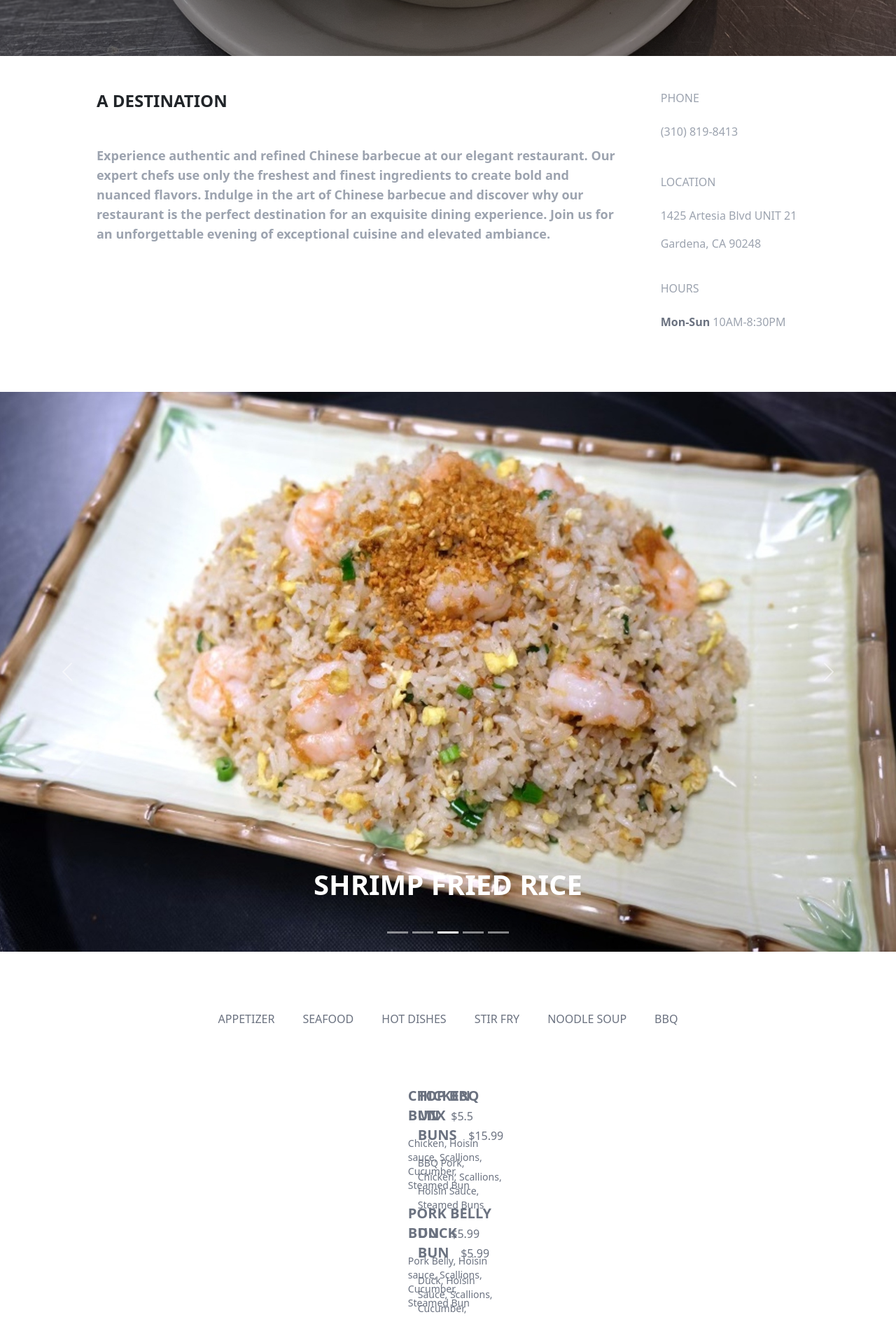
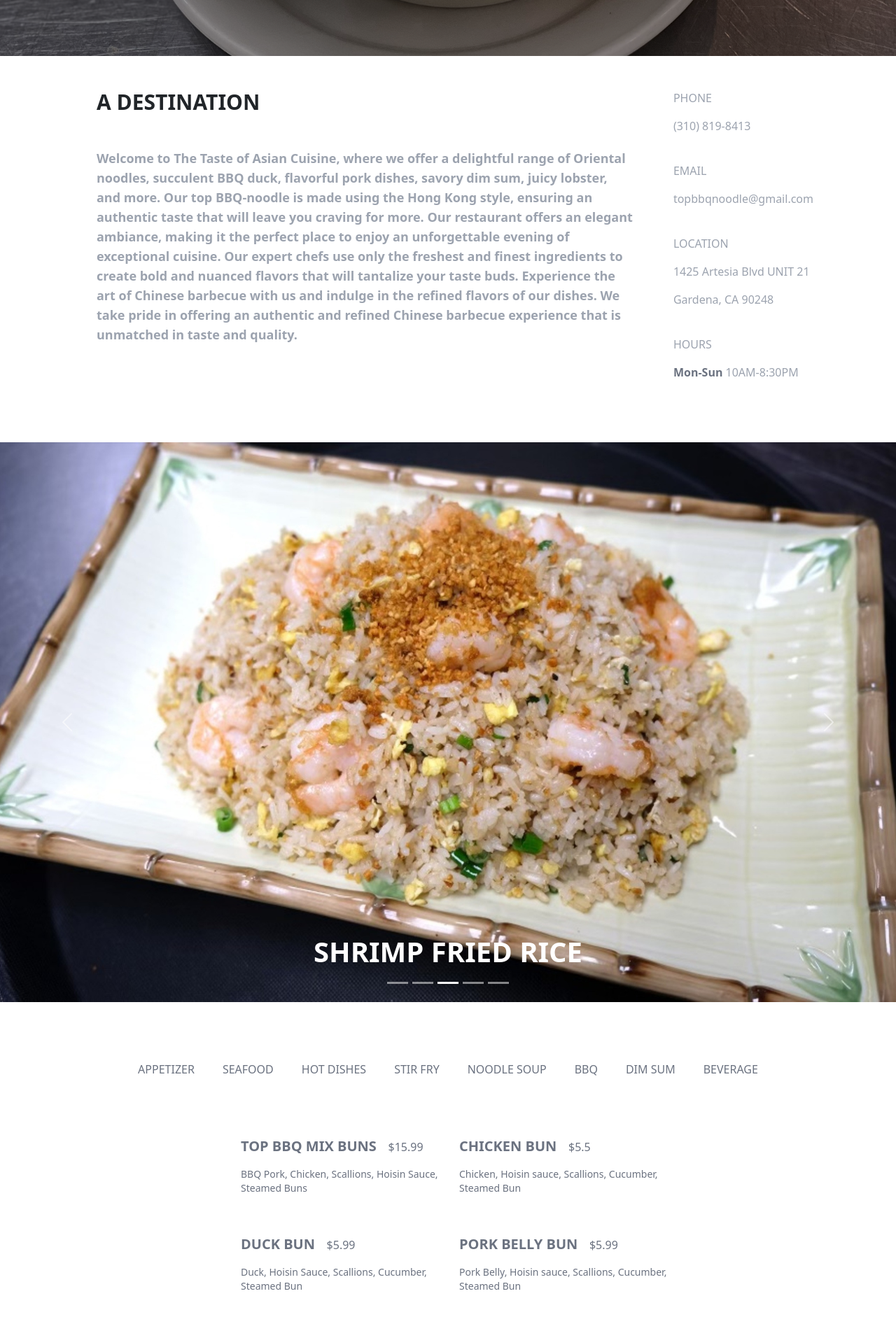
Before and after one commit to andy-phu/Top-BBQ-Noodle, a React (Create React App) app: page / in a window 1280 px wide. Shown: the part 720-2602 px from the top of the page at 70% size. Built offline with nearby package versions, Linux system fonts and the light colour scheme.

Commit message:
footer done

```diff
--- a/src/App.js
+++ b/src/App.js
@@ -4,6 +4,8 @@ import Hero from './components/Hero';
 import Description from './components/Description'
 import PhotoGallery from './components/PhotoGallery';
 import Menu from './components/Menu';
+import Footer from './components/Footer';
+import BotFooter from './components/botFooter';
 
 function App() {
   return (
@@ -13,6 +15,8 @@ function App() {
       <Description />
       <PhotoGallery/>
       <Menu/>
+      <Footer/>
+      <BotFooter/>
     </div>
   );
 }
--- a/src/components/Description.jsx
+++ b/src/components/Description.jsx
@@ -5,21 +5,29 @@ const Description = () => {
         <div className='py-12 flex items-center w-screen justify-center text-2xl' id='restaurant'>
             <div className='flex flex-col ml-5 sm:flex-row sm:max-w-5xl justify-center text-base '>
                 <div className='text-lg flex grow-2 flex-col pr-14 font-bold '>
-                    <h1 className=' font-bold pb-10 text-2xl ' >A DESTINATION</h1>
-                    <p className='text-gray-400 font-bold pb-6'> Experience authentic and refined Chinese barbecue at our elegant restaurant. Our expert chefs use only the freshest and finest ingredients to create bold and nuanced flavors. Indulge in the art of Chinese barbecue and discover why our restaurant is the perfect destination for an exquisite dining experience. Join us for an unforgettable evening of exceptional cuisine and elevated ambiance.</p>
+                    <h1 className=' font-bold pb-10 text-3xl' >A DESTINATION</h1>
+                    <p className='text-gray-400 font-bold pb-6'> Welcome to The Taste of Asian Cuisine, where we offer a delightful range of Oriental noodles, succulent BBQ duck, flavorful pork dishes, savory dim sum, juicy lobster, and more. Our top BBQ-noodle is made using the Hong Kong style, ensuring an authentic taste that will leave you craving for more.
+
+Our restaurant offers an elegant ambiance, making it the perfect place to enjoy an unforgettable evening of exceptional cuisine. Our expert chefs use only the freshest and finest ingredients to create bold and nuanced flavors that will tantalize your taste buds.
+
+Experience the art of Chinese barbecue with us and indulge in the refined flavors of our dishes. We take pride in offering an authentic and refined Chinese barbecue experience that is unmatched in taste and quality.</p>
                 </div>
                 <div className=' flex grow flex-col w-full text-gray-400 '>
-                    <div  className='pb-8'>
-                        <p className='pb-2'>PHONE</p>
+                    <div  className='pb-4'>
+                        <p className=''>PHONE</p>
                         <p>(310) 819-8413</p>
                     </div>
+                    <div  className='pb-4'>
+                        <p className=''>EMAIL</p>
+                        <p>topbbqnoodle@gmail.com</p>
+                    </div>
                     <div className='pb-4'>
-                        <p className='pb-2'>LOCATION</p>
+                        <p className=''>LOCATION</p>
                         <p> 1425 Artesia Blvd UNIT 21</p>
                         <p>Gardena, CA 90248</p>
                     </div>
                     <div className='pb-4'>
-                        <p className='pb-2' >HOURS</p>
+                        <p className='' >HOURS</p>
                         <p> <span className=' font-bold text-gray-500'> Mon-Sun</span> 10AM-8:30PM</p>
                     </div>
                 </div>
--- a/src/components/Menu.jsx
+++ b/src/components/Menu.jsx
@@ -10,7 +10,9 @@ const Menu = (props) => {
         "hot dishes": "hotDishes-section",
         "stir fry": "stirFry-section",
         "noodle soup": "noodleSoup-section",
-        "bbq" : "bbq-section"
+        "bbq" : "bbq-section",
+        "dim sum": "dimsum-section",
+        "beverage" : "beverage-section"
     };
 
     const menuData ={
@@ -24,7 +26,7 @@ const Menu = (props) => {
         ],
         "seafood":[
             { name: "HOUSE SPECIAL LOBSTER", price: "MP", ingredients: "Lobster, Ginger, Scallions, Garlic, Soy Sauce"},
-            { name: "PAN FRIED CHILE CODE FISH", price: 31.99, ingredients:  "Cod Fish, Chili Peppers, Soy Sauce, Ginger, Garlic"},
+            { name: "PAN FRIED CHILE COD FISH", price: 31.99, ingredients:  "Cod Fish, Chili Peppers, Soy Sauce, Ginger, Garlic"},
             { name: "BRAISED SHRIMP WITH MAGGI SAUCE", price: 25.99, ingredients: "Shrimp, Maggi Sauce, Garlic, Soy Sauce, Sugar"},
             { name: "SALT AND PEPPER SHRIMP", price: 25.99, ingredients: "Shrimp, Salt, Black Pepper, Garlic, Scallions"},
             { name: "WALNUT SHRIMP", price: 25.99,ingredients: "Shrimp, Walnuts, Mayo, Honey, Sweetened Condensed Milk"},
@@ -62,6 +64,22 @@ const Menu = (props) => {
             { name: "ROAST DUCK", price: 32.99 , ingredients: "Duck, Honey, Soy Sauce, Ginger, Scallions"},
             { name: "CRISPY PORK BELLY", price: 20.99, ingredients: "Pork Belly, Soy Sauce, Rice Vinegar, Garlic, Sugar"}
         ],
+        "dim sum":[
+            { name: "HAR GOW", price: 6.25 , ingredients: "Shrimp, Bamboo Shoots, Water Chestnuts, Garlic, Ginger"},
+            { name: "SHU MAI", price: 6.25  , ingredients: "Ground Pork, Shrimp, Shiitake Mushrooms, Soy Sauce, Sesame Oil"},
+            { name: "STEAMED SPARERIBS", price: 5.75, ingredients: "Pork Spareribs, Black Bean Sauce, Garlic, Ginger, Rice Wine"},
+            { name: "CHICKEN FEET", price: 5.75 , ingredients: "Chicken Feet, Black Bean Sauce, Soy Sauce, Rice Wine, Sugar"},
+            { name: "CHAR-SIU BAO", price: 5.75 , ingredients: "Pork, Hoisin Sauce, Oyster Sauce, Soy Sauce, Sugar"},
+            { name: "XIAO LONG BAO", price: 5.50, ingredients: "Ground Pork, Soy Sauce, Rice Vinegar, Ginger, Garlic"}
+        ],
+        "beverage":[
+            { name: "BROWN SUGAR TEA W/ BOBA", price: 5.50, ingredients: "Brown Sugar, Black Tea, Tapioca Pearls, Milk, Ice"},
+            { name: "JASMINE MILK TEA", price: 5.50 , ingredients: "Jasmine Tea, Milk, Sugar, Ice, Tapioca Pearls"},
+            { name: "PASSION FRUIT GREEN TEA", price: 5.50, ingredients: "Passion Fruit Syrup, Green Tea, Sugar, Ice, Lemon"},
+            { name: "STRAWBERRY SMOOTHIE", price: 5.50, ingredients: "Strawberries, Milk, Sugar, Ice, Whipped Cream"},
+            { name: "VIETNAMESE COFFEE", price: 5.50 , ingredients: "Coffee, Condensed Milk, Ice, Water"},
+            { name: "DRY PLUM (XI MUOI)", price: 4.00, ingredients: "Pork Belly, Soy Sauce, Rice Vinegar, Garlic, Sugar"}
+        ],
 
 
     }
@@ -72,7 +90,7 @@ const Menu = (props) => {
 
     const sectionButtons = Object.keys(sectionMap).map((section) => (
         <button
-          className='border-0 text-gray-500'
+          className='border-0 text-gray-500 hover:font-bold'
           key={section}
           onClick={() => handleClick(section)}
           style={{ textDecoration: underline === section ? "underline" : "none" }}
@@ -140,9 +158,9 @@ const Menu = (props) => {
             <div className=' justify-center pb-20 grid sm:flex'>
                 {sectionButtons}
             </div>
-            <div className='grid grid-cols-1 sm:grid-cols-2 sm:justify-items-center justify-start pl-6' >
-                <div className='lg:ml-80  pl-0 lg:pl-80'>{firstSectionDivs}</div>
-                <div className='lg:mr-80  pr-0 lg:pr-80'>{secondSectionDivs}</div>
+            <div className='grid grid-cols-1 sm:grid-cols-2 sm:justify-items-center justify-start pl-6 gap-2' >
+                <div className='lg:ml-62  pl-0 lg:pl-80'>{firstSectionDivs}</div>
+                <div className='lg:mr-62  pr-0 lg:pr-80'>{secondSectionDivs}</div>
             </div>
 
 
--- a/src/components/NavBar.jsx
+++ b/src/components/NavBar.jsx
@@ -52,7 +52,7 @@ const Navbar = () => {
                             <img className={`opacity-80 z-99 ${isShrunk ? "scale-0 sm:scale-50 pb-2 " : ""}`} src={topBBQLogo} />
                         </Link>
                         <Link to="photos" spy={true} smooth={true} offset={0} duration={500} className={`pr-8 sm-hidden no-underline  text-white/70 hover:text-white/100 ${isShrunk ? "text-sm pr-4 transition-all delay-300 ease-out" : ""}`}>PHOTOS</Link>
-                        <Link to="menu" spy={true} smooth={true} offset={100} duration={500} className={`pr-8 sm-hidden no-underline  text-white/70 hover:text-white/100 ${isShrunk ? "text-sm pr-4 transition-all delay-300 ease-out" : ""}`}>MENU</Link>
+                        <Link to="menu" spy={true} smooth={true} offset={-50} duration={500} className={`pr-8 sm-hidden no-underline  text-white/70 hover:text-white/100 ${isShrunk ? "text-sm pr-4 transition-all delay-300 ease-out" : ""}`}>MENU</Link>
 
                     </div>
                 </div>
@@ -75,7 +75,7 @@ const Navbar = () => {
                             <Link onClick = {()=> setNav(!nav)} to="hero" spy={true} smooth={true} duration={500}  spy={true} smooth={true} offset={0} duration={500} className='text-4xl pb-8 text-white/80 flex-center no-underline' > HOME</Link>
                             <Link onClick = {()=> setNav(!nav)} to="restaurant" spy={true} smooth={true} duration={500}  spy={true} smooth={true} offset={0} duration={500} className='text-4xl pb-8 text-white/80 flex-center no-underline' > RESTAURANT</Link>
                             <Link onClick = {()=> setNav(!nav)} to="photos" spy={true} smooth={true} duration={500}  spy={true} smooth={true} offset={0} duration={500} className='text-4xl pb-8 text-white/80 flex-center no-underline' > PHOTOS</Link>
-                            <Link onClick = {()=> setNav(!nav)} to="menu" spy={true} smooth={true} duration={500}  spy={true} smooth={true} offset={0} duration={500} className='text-4xl pb-8 text-white/80 flex-center no-underline' > MENU</Link>
+                            <Link onClick = {()=> setNav(!nav)} to="menu" spy={true} smooth={true} offset={50} duration={500}  spy={true} smooth={true} offset={0} duration={500} className='text-4xl pb-8 text-white/80 flex-center no-underline' > MENU</Link>
 
 
 
--- a/src/components/PhotoGallery.jsx
+++ b/src/components/PhotoGallery.jsx
@@ -15,50 +15,49 @@ const PhotoGallery = () => {
                 <img
                 className="d-block w-100  h-screen w-screen  object-cover"
                 src={topBBQCharSiu}
-                alt="First slide"
+
                 />
                 <Carousel.Caption>
-                    <h1 className='font-bold pb-4 relative'>CHAR SIU</h1>
+                    <h1 className='font-bold '>CHAR SIU</h1>
                 </Carousel.Caption>
             </Carousel.Item>
             <Carousel.Item interval={500}>
                 <img
                 className="d-block w-100 h-screen w-screen object-cover"
                 src={topBBQPorkBelly}
-                alt="Second slide"
+
                 />
                 <Carousel.Caption>
-                    <h1 className='font-bold pb-4'>CRISPY PORK BELLY</h1>
+                    <h1 className='font-bold'>CRISPY PORK BELLY</h1>
                 </Carousel.Caption>
             </Carousel.Item>
             <Carousel.Item>
                 <img
                 className="d-block w-100 h-screen w-screen object-cover"
                 src={topBBQFriedRice}
-                alt="Third slide"
+
                 />
                 <Carousel.Caption>
-                    <h1 className='font-bold pb-4'>SHRIMP FRIED RICE</h1>
+                    <h1 className='font-bold'>SHRIMP FRIED RICE</h1>
                 </Carousel.Caption>
             </Carousel.Item>
             <Carousel.Item>
                 <img
                 className="d-block w-100 h-screen w-screen object-cover"
                 src={topBBQShumai}
-                alt="Third slide"
                 />
                 <Carousel.Caption>
-                    <h1 className='font-bold pb-4'>SHU MAI</h1>
+                    <h1 className='font-bold'>SHU MAI</h1>
                 </Carousel.Caption>
             </Carousel.Item>
             <Carousel.Item>
                 <img
                 className="d-block w-100 h-screen w-screen object-cover"
                 src={topBBQChowFun}
-                alt="Third slide"
+
                 />
                 <Carousel.Caption>
-                    <h1 className='font-bold pb-4'>CHOWFUN</h1>
+                    <h1 className='font-bold'>CHOW FUN</h1>
                 </Carousel.Caption>
             </Carousel.Item>
             </Carousel>
--- /dev/null
+++ b/src/components/botFooter.jsx
@@ -0,0 +1,11 @@
+import React from 'react';
+
+const botFooter = () => {
+    return (
+        <div className='bg-zinc-900 py-20 flex justify-center text-center text-gray-500'>
+            TOP BBQ & NOODLE 1425 ARTESIA BLvD UNIT 21 GARDENA, CA 90248 (310) 819-8413
+        </div>
+    );
+}
+
+export default botFooter;
```
Also changed, not shown: src/components/Footer.jsx (added, +27 -0 lines).
